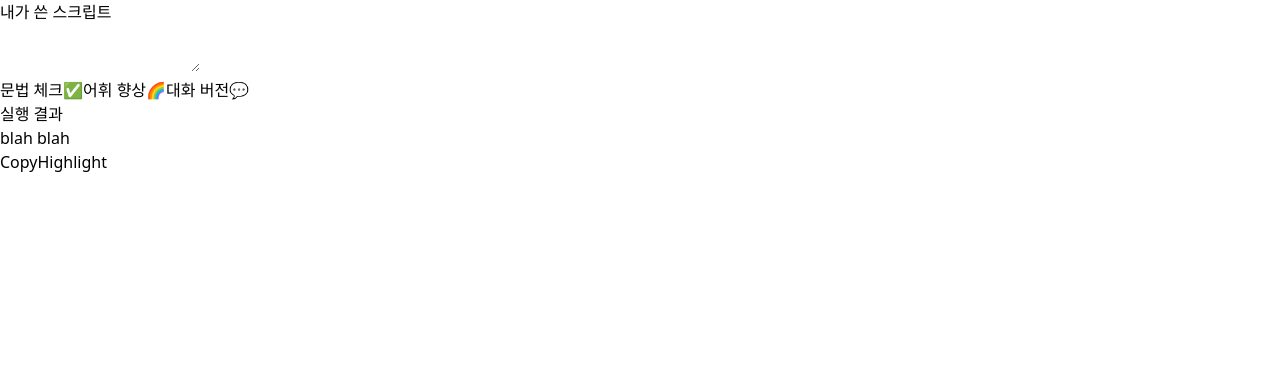
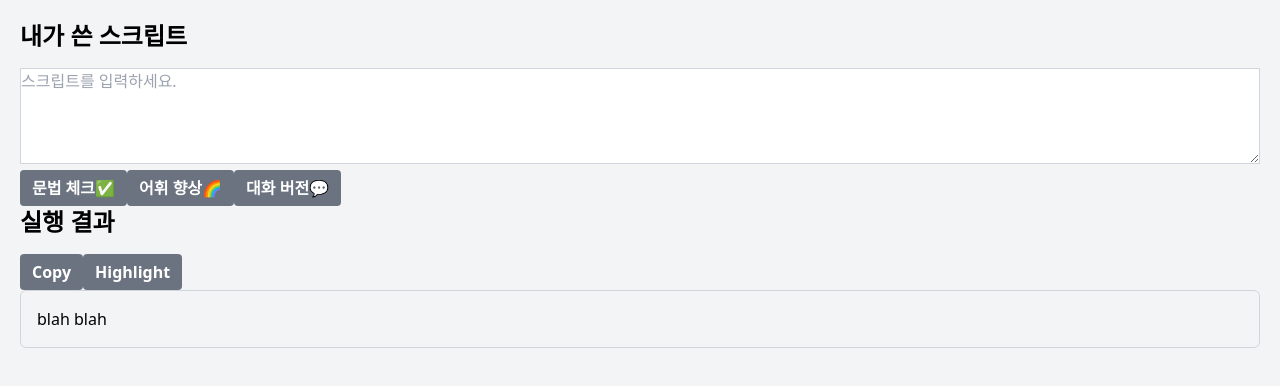
Before and after one commit to bangina/chatter-pal, a React (Vite) app: page / in a window 1280 px wide. Shown: the top 386 px of the page. Built offline with nearby package versions, Linux system fonts and the light colour scheme.

Commit message:
Update UI components and basic styles

```diff
--- a/src/App.tsx
+++ b/src/App.tsx
@@ -2,7 +2,7 @@ import Prestudy from "./pages/Prestudy";
 
 function App() {
   return (
-    <main>
+    <main className="min-h-screen bg-gray-100 p-[20px]">
       <Prestudy />
     </main>
   );
--- a/src/components/common/Button.tsx
+++ b/src/components/common/Button.tsx
@@ -1,5 +1,12 @@
 function Button({ label }: { label: string }) {
-  return <button type="button">{label}</button>;
+  return (
+    <button
+      type="button"
+      className="bg-gray-500 hover:bg-gray-700 text-white font-bold py-[6px] px-[12px] rounded"
+    >
+      {label}
+    </button>
+  );
 }
 
 export default Button;
--- /dev/null
+++ b/src/components/common/Title.tsx
@@ -0,0 +1,5 @@
+function Title({ label }: { label: string }) {
+  return <h2 className="text-2xl font-bold mb-[16px]">{label}</h2>;
+}
+
+export default Title;
--- a/src/components/prestudy/GeneratedScript.tsx
+++ b/src/components/prestudy/GeneratedScript.tsx
@@ -1,12 +1,15 @@
+import Button from "../common/Button";
+import Title from "../common/Title";
+
 function GeneratedScript() {
   return (
     <section>
-      <h2>실행 결과</h2>
-      <article>
+      <Title label="실행 결과" />
+      <Button label="Copy" />
+      <Button label="Highlight" />
+      <article className="border border-gray-300 rounded-md p-[16px]">
         <p>blah blah</p>
       </article>
-      <button>Copy</button>
-      <button>Highlight</button>
     </section>
   );
 }
--- a/src/components/prestudy/MyScript.tsx
+++ b/src/components/prestudy/MyScript.tsx
@@ -1,8 +1,13 @@
+import Title from "../common/Title";
+
 function MyScript() {
   return (
     <section>
-      <h2>내가 쓴 스크립트</h2>
-      <textarea></textarea>
+      <Title label="내가 쓴 스크립트" />
+      <textarea
+        placeholder="스크립트를 입력하세요."
+        className="w-full h-[96px] border border-gray-300"
+      />
     </section>
   );
 }
```
